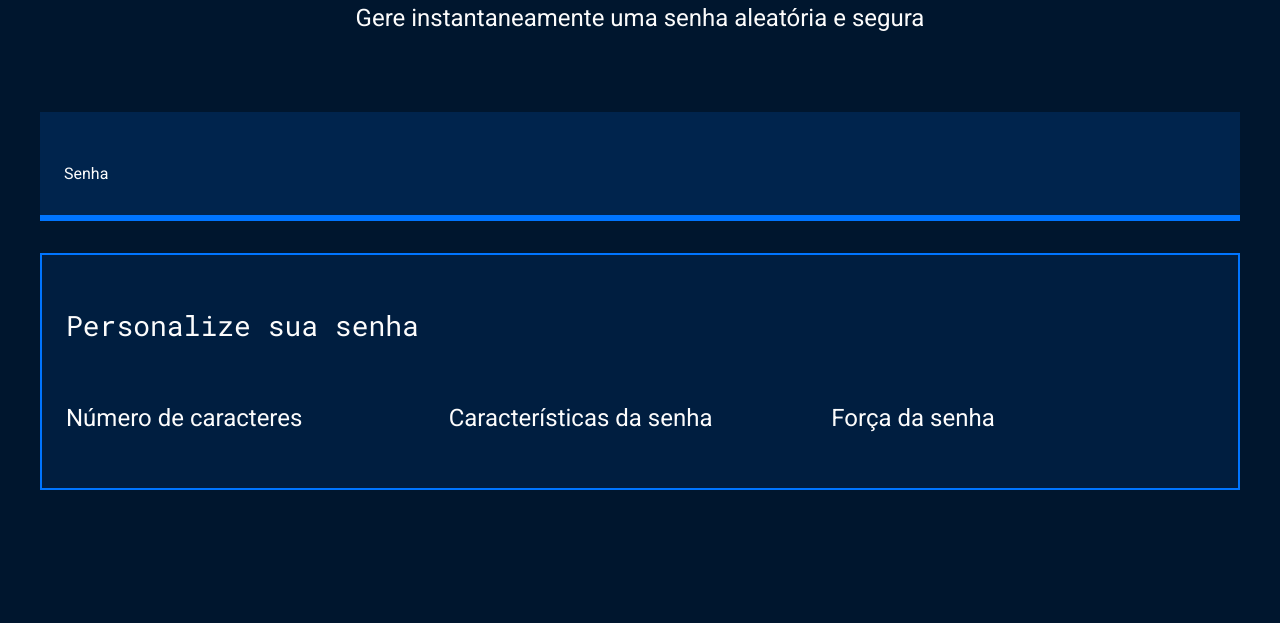
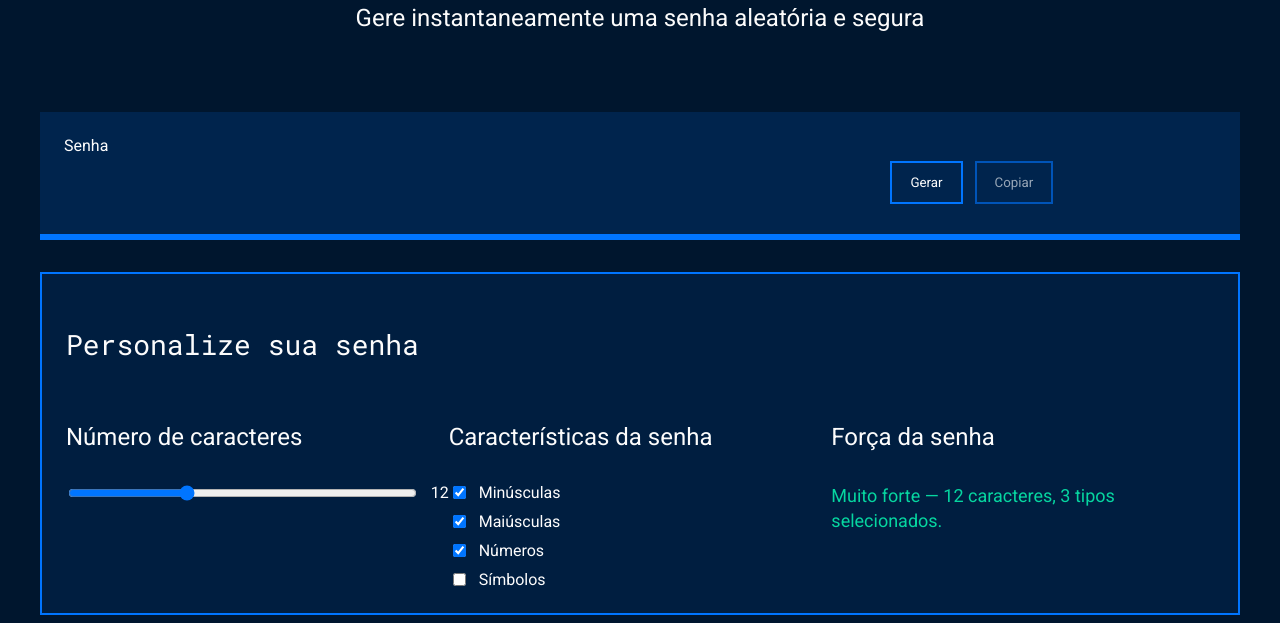
Before and after one commit to iranbastos-pixel/jssenhas-seguras, a plain HTML site: page index.html in a window 1280 px wide. Shown: the part 214-837 px from the top of the page. Before the commit the page ends 800 px from the top, so only its background shows below. Drawn offline with Linux system fonts and the light colour scheme.

Commit message:
gerador de senhas finalizado

```diff
--- a/index.html
+++ b/index.html
@@ -17,23 +17,41 @@
         </div>
         <div class="conteudo-senha">
             <label for="senha">Senha</label>
-            <input name="senha" type="text" id="campo-senha">
+            <div class="senha-acao">
+                <input name="senha" type="text" id="campo-senha" readonly>
+                <div class="botoes-senha">
+                    <button type="button" id="botao-gerar">Gerar</button>
+                    <button type="button" id="botao-copiar" disabled>Copiar</button>
+                </div>
+            </div>
         </div>
         <div class="parametro">
             <h3 class="parametro-titulo">Personalize sua senha</h3>
             <div class="parametro-coluna__senha">
                 <div class="parametro-senha">
                     <h4 class="parametro-senha__titulo">Número de caracteres</h4>
+                    <div class="parametro-senha__campo">
+                        <input type="range" id="slider-tamanho" min="6" max="24" value="12">
+                        <span id="valor-tamanho">12</span>
+                    </div>
                 </div>
                 <div class="parametro-senha">
                     <h4 class="parametro-senha__titulo">Características da senha</h4>
+                    <div class="checkboxes-senha">
+                        <label><input type="checkbox" id="checkbox-minusculas" checked> Minúsculas</label>
+                        <label><input type="checkbox" id="checkbox-maiusculas" checked> Maiúsculas</label>
+                        <label><input type="checkbox" id="checkbox-numeros" checked> Números</label>
+                        <label><input type="checkbox" id="checkbox-simbolos"> Símbolos</label>
+                    </div>
                 </div>
                 <div class="parametro-senha">
                     <h4 class="parametro-senha__titulo">Força da senha</h4>
+                    <p class="forca-senha" id="forca-senha">Selecione opções para ver a força da senha.</p>
                 </div>
             </div>
         </div>
     </section>
+    <script src="script.js"></script>
 </body>
 
 </html>
--- /dev/null
+++ b/script.js
@@ -0,0 +1,122 @@
+const senhaInput = document.getElementById('campo-senha');
+const sliderTamanho = document.getElementById('slider-tamanho');
+const valorTamanho = document.getElementById('valor-tamanho');
+const checkboxMinusculas = document.getElementById('checkbox-minusculas');
+const checkboxMaiusculas = document.getElementById('checkbox-maiusculas');
+const checkboxNumeros = document.getElementById('checkbox-numeros');
+const checkboxSimbolos = document.getElementById('checkbox-simbolos');
+const forcaSenha = document.getElementById('forca-senha');
+const botaoGerar = document.getElementById('botao-gerar');
+const botaoCopiar = document.getElementById('botao-copiar');
+
+const caracteres = {
+    minusculas: 'abcdefghijklmnopqrstuvwxyz',
+    maiusculas: 'ABCDEFGHIJKLMNOPQRSTUVWXYZ',
+    numeros: '0123456789',
+    simbolos: '!@#$%&*()-_=+[]{};:,.<>?/'
+};
+
+function getRandomInt(max) {
+    const array = new Uint32Array(1);
+    window.crypto.getRandomValues(array);
+    return array[0] % max;
+}
+
+function construirPool() {
+    let pool = '';
+
+    if (checkboxMinusculas.checked) pool += caracteres.minusculas;
+    if (checkboxMaiusculas.checked) pool += caracteres.maiusculas;
+    if (checkboxNumeros.checked) pool += caracteres.numeros;
+    if (checkboxSimbolos.checked) pool += caracteres.simbolos;
+
+    return pool;
+}
+
+function gerarSenha(tamanho) {
+    const pool = construirPool();
+    if (!pool) {
+        return '';
+    }
+
+    let senha = '';
+    for (let i = 0; i < tamanho; i += 1) {
+        senha += pool[getRandomInt(pool.length)];
+    }
+
+    return senha;
+}
+
+function calcularForca() {
+    const tamanho = Number(sliderTamanho.value);
+    const tiposSelecionados = [
+        checkboxMinusculas.checked,
+        checkboxMaiusculas.checked,
+        checkboxNumeros.checked,
+        checkboxSimbolos.checked
+    ].filter(Boolean).length;
+
+    if (tiposSelecionados === 0) {
+        forcaSenha.textContent = 'Selecione pelo menos uma característica da senha.';
+        forcaSenha.className = 'forca-senha forca-senha--alerta';
+        return;
+    }
+
+    let pontos = 0;
+    if (tamanho >= 8) pontos += 1;
+    if (tamanho >= 12) pontos += 1;
+    if (tamanho >= 16) pontos += 1;
+    if (tiposSelecionados >= 2) pontos += 1;
+    if (tiposSelecionados >= 3) pontos += 1;
+
+    const niveis = ['Muito fraca', 'Fraca', 'Média', 'Forte', 'Muito forte'];
+    const nivel = niveis[Math.min(pontos, niveis.length - 1)];
+
+    forcaSenha.textContent = `${nivel} — ${tamanho} caracteres, ${tiposSelecionados} tipos selecionados.`;
+    forcaSenha.className = `forca-senha forca-senha--${nivel.replace(' ', '-').toLowerCase()}`;
+}
+
+function atualizarInterface() {
+    valorTamanho.textContent = sliderTamanho.value;
+    calcularForca();
+}
+
+botaoGerar.addEventListener('click', () => {
+    const tamanho = Number(sliderTamanho.value);
+    const senha = gerarSenha(tamanho);
+
+    if (!senha) {
+        senhaInput.value = '';
+        forcaSenha.textContent = 'Selecione pelo menos uma característica antes de gerar a senha.';
+        forcaSenha.className = 'forca-senha forca-senha--alerta';
+        return;
+    }
+
+    senhaInput.value = senha;
+    botaoCopiar.disabled = false;
+    atualizarInterface();
+});
+
+botaoCopiar.addEventListener('click', async () => {
+    if (!senhaInput.value) {
+        return;
+    }
+
+    try {
+        await navigator.clipboard.writeText(senhaInput.value);
+        botaoCopiar.textContent = 'Copiado!';
+        setTimeout(() => {
+            botaoCopiar.textContent = 'Copiar';
+        }, 1400);
+    } catch (error) {
+        console.error('Falha ao copiar para área de transferência:', error);
+    }
+});
+
+sliderTamanho.addEventListener('input', atualizarInterface);
+checkboxMinusculas.addEventListener('change', atualizarInterface);
+checkboxMaiusculas.addEventListener('change', atualizarInterface);
+checkboxNumeros.addEventListener('change', atualizarInterface);
+checkboxSimbolos.addEventListener('change', atualizarInterface);
+
+atualizarInterface();
--- a/style.css
+++ b/style.css
@@ -90,3 +90,97 @@ body{
         flex-direction: row;
     }
 }
+
+.senha-acao{
+    display: flex;
+    flex-wrap: wrap;
+    gap: 16px;
+    align-items: center;
+}
+
+#campo-senha{
+    background-color: var(--fundo-senha);
+    border: none;
+    color: var(--branco);
+    font-family: var(--roboto-mono);
+    font-size: 40px;
+    width: 70%;
+}
+
+.botoes-senha{
+    display: flex;
+    gap: 12px;
+    flex-wrap: wrap;
+}
+
+.botoes-senha button,
+.checkbox-senha button,
+#botao-gerar,
+#botao-copiar{
+    border: 2px solid var(--borda);
+    background: transparent;
+    color: var(--branco);
+    font-family: var(--roboto);
+    padding: 12px 18px;
+    cursor: pointer;
+    transition: background 0.2s ease, color 0.2s ease;
+}
+
+#botao-copiar:disabled{
+    opacity: 0.6;
+    cursor: not-allowed;
+}
+
+#botao-gerar:hover,
+#botao-copiar:hover{
+    background: var(--borda);
+    color: var(--cor-de-fundo);
+}
+
+.parametro-senha__campo{
+    display: flex;
+    align-items: center;
+    gap: 12px;
+    margin-top: 16px;
+}
+
+#slider-tamanho{
+    width: 100%;
+}
+
+.checkboxes-senha{
+    display: grid;
+    gap: 10px;
+    margin-top: 16px;
+}
+
+.checkboxes-senha label{
+    display: flex;
+    align-items: center;
+    gap: 10px;
+    font-size: 16px;
+}
+
+.forca-senha{
+    margin-top: 16px;
+    font-size: 18px;
+    line-height: 1.4;
+}
+
+.forca-senha--alerta{
+    color: #FFD166;
+}
+
+.forca-senha--muito-fraca,
+.forca-senha--fraca{
+    color: #EF476F;
+}
+
+.forca-senha--média{
+    color: #F9C74F;
+}
+
+.forca-senha--forte,
+.forca-senha--muito-forte{
+    color: #06D6A0;
+}
```
